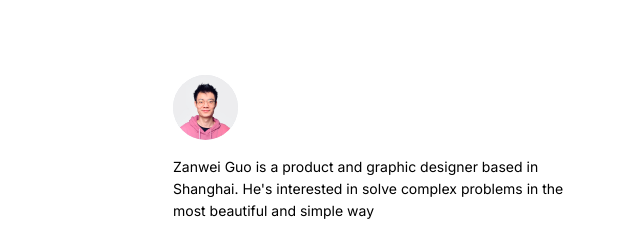
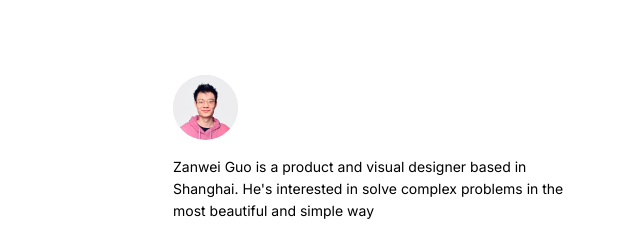
Before and after one commit to zanwei/cv, a website: page index.html in a window 1280 px wide. Shown: the top 251 px of the page, 319-959 px from the left. Drawn offline with nearby package versions, Linux system fonts and the light colour scheme.

Commit message:
chore: push latest changes

```diff
--- a/index.html
+++ b/index.html
@@ -42,7 +42,7 @@
                         </div>
                         <!-- Bio -->
                         <p class="text-sm text-black leading-[22px] bio-text">
-                            Zanwei Guo is a product and graphic designer based in Shanghai. He's interested in solve complex problems in the most beautiful and simple way
+                            Zanwei Guo is a product and visual designer based in Shanghai. He's interested in solve complex problems in the most beautiful and simple way
                         </p>
                     </div>
                 </div>
```
